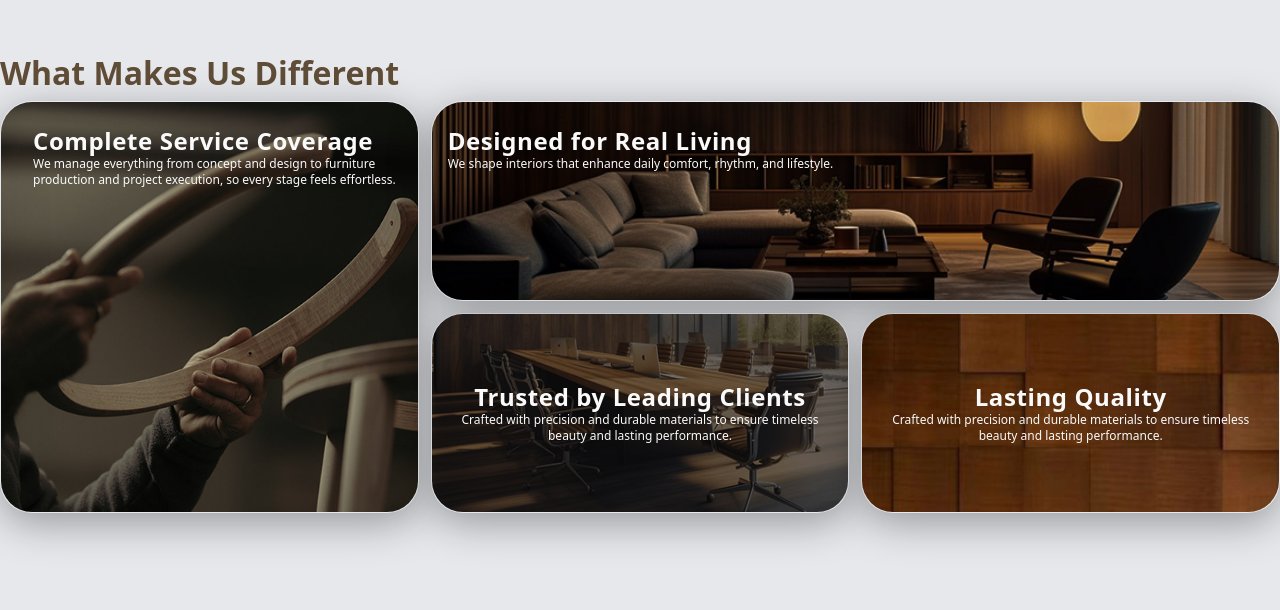
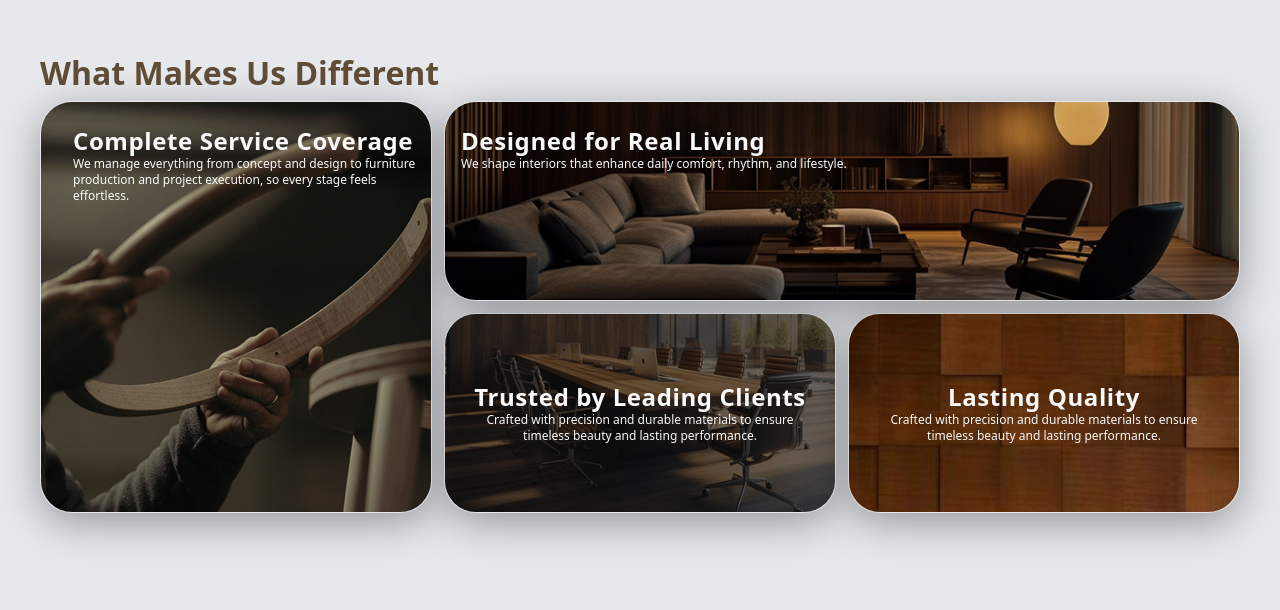
Before and after one commit to Introvera/ultra-craft-project, a Next.js app: page /home in a window 1280 px wide. Shown: the part 1670-2280 px from the top of the page. Built offline with nearby package versions, Linux system fonts and the light colour scheme.

Commit message:
changed margins

```diff
--- a/components/what-makes-us-different.tsx
+++ b/components/what-makes-us-different.tsx
@@ -75,7 +75,7 @@ const services: Service[] = [
 
 export default function Uniqueness() {
   return (
-    <section id="services" className="py-28 max-w-7xl mx-auto">
+    <section id="services" className="py-28 max-w-7xl mx-4 sm:mx-auto md:mx-10">
       <h2
         className="text-left mb-3 font-bold"
         style={{
```
